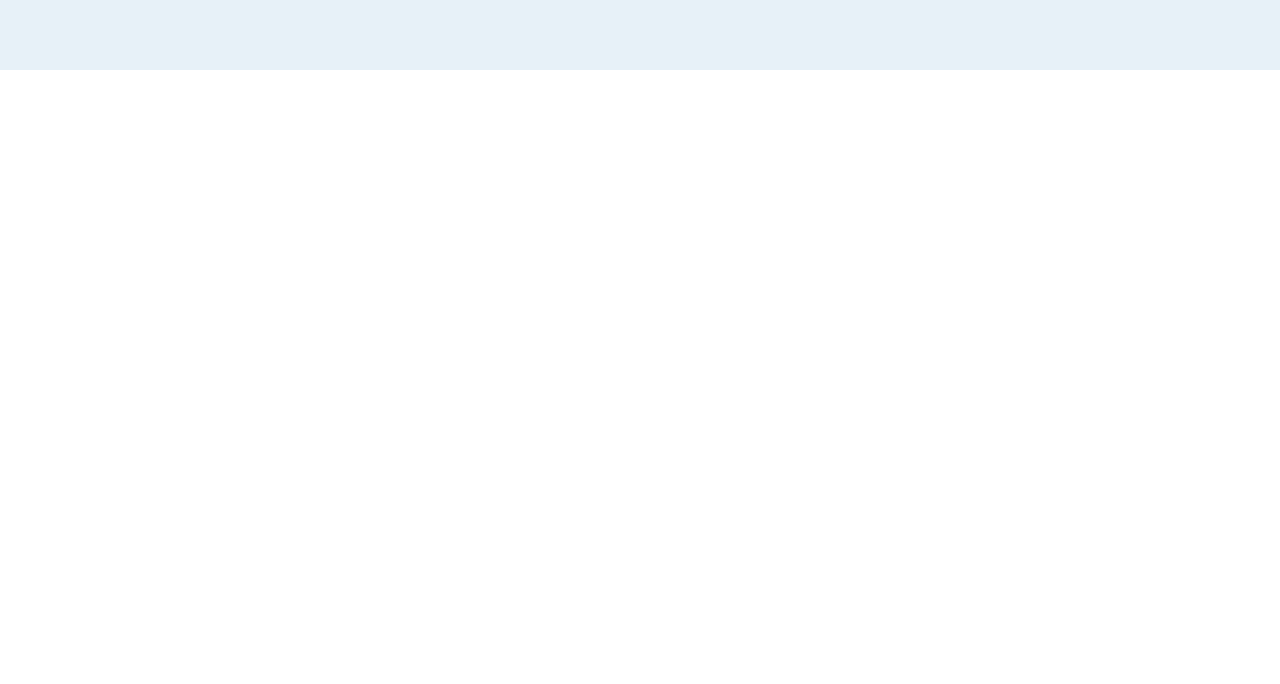
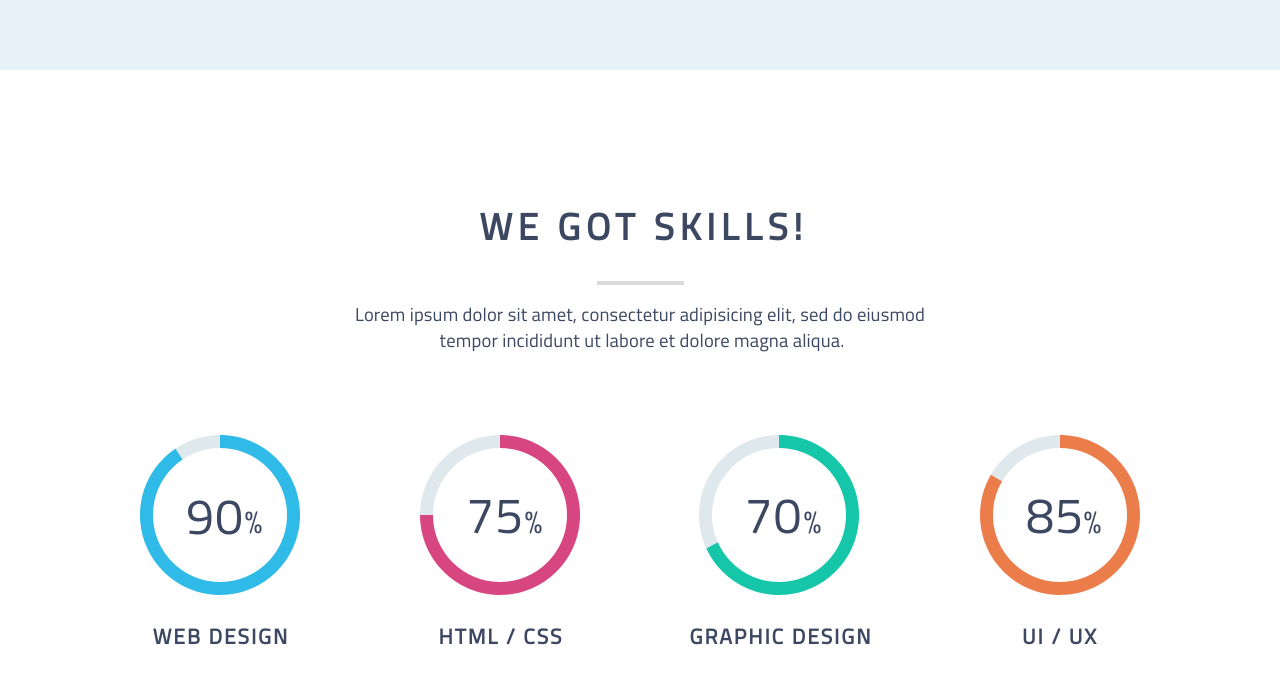
Before and after one commit to Chipik1/layout__6, a website built with Parcel: page index.html in a window 1280 px wide. Shown: the part 2187-2871 px from the top of the page. Before the commit the page ends 2257 px from the top, so only its background shows below. Built offline with nearby package versions, Linux system fonts and the light colour scheme.

Commit message:
skills block

```diff
--- a/index.html
+++ b/index.html
@@ -142,6 +142,42 @@
     </div>
   </div>
 </div>
+<div class="skills">
+  <div class="col-12">
+    <h1>WE GOT SKILLS!</h1>
+    <div class="line">
+      <img src="img/line_94.png" height="4" width="87"/>
+    </div>
+    <p>Lorem ipsum dolor sit amet, consectetur adipisicing elit, sed do eiusmod</p>
+      <p>tempor incididunt ut labore et dolore magna aliqua.</p>
+  </div>
+  <div class="icon-wrapper">
+    <div class="col-3">
+      <img src="img/icons/skills icons/blue_circle.png"/>
+      <p>90</p>
+      <span>%</span>
+      <h2>Web Design</h2>
+    </div>
+    <div class="col-3">
+      <img src="img/icons/skills icons/red_circle.png"/>
+      <p>75</p>
+      <span>%</span>
+      <h2>HTML / CSS</h2>
+    </div>
+    <div class="col-3">
+      <img src="img/icons/skills icons/green_circle.png"/>
+      <p>70</p>
+      <span>%</span>
+      <h2>GRAPHIC DESIGN</h2>
+    </div>
+    <div class="col-3">
+      <img src="img/icons/skills icons/orange_circle.png"/>
+      <p>85</p>
+      <span>%</span>
+      <h2>UI / UX</h2>
+    </div>
+  </div>
+</div>
   <script src="js/plugins.js"></script>
   <script src="js/main.js"></script>
 </body>
--- a/scss/site.scss
+++ b/scss/site.scss
@@ -1,6 +1,7 @@
 @import "header";
 @import "services";
 @import "team";
+@import "skills";
 @font-face {
   font-family: 'titilium';
   src: url('/fonts/TitilliumWeb-Regular.ttf') format('ttf');
--- /dev/null
+++ b/scss/skills.scss
@@ -0,0 +1,158 @@
+.skills{
+  width: 100%;
+  height: 655px;
+  background-color: #ffffff;
+  .col-12{
+    width: 1140px;
+    display: flex;
+    justify-content: center;
+    flex-direction: column;
+    margin: auto;
+    h1 {
+      text-align: center;
+      font-family: titillium_webregular, sans-serif;
+      font-size: 37px;
+      line-height: 28px;
+      font-weight: bold;
+      letter-spacing: 5.6px;
+      margin-left: 7px;
+      color: #3c4761;
+      padding-top: 117px;
+    }
+    .line {
+      display: flex;
+      justify-content: center;
+      margin-top: 13px;
+      img {
+        opacity: 0.14;
+        margin-top: 3px;
+      }
+    }
+    p{
+      font-family: titillium_webregular, sans-serif;
+      font-size: 18.6px;
+      line-height: 26px;
+      font-weight: 400;
+      letter-spacing: 0.14px;
+      color: #3c4761;
+      text-align: center;
+      margin-top: 16px;
+    }
+    p:last-child{
+      margin-top: -16px;
+      letter-spacing: 0.15px;
+      margin-left: 4px;
+    }
+  }
+  .icon-wrapper{
+    width: 1140px;
+    display: flex;
+    margin: auto;
+    padding-top: 66px;
+    .col-3{
+      display: flex;
+      flex-direction: column;
+      align-content: center;
+      img{
+        height:160px;
+        width:160px;
+      }
+      p{
+        font-family: titillium_webregular, sans-serif;
+        font-size: 50px;
+        line-height: 20px;
+        font-weight: 300;
+        text-transform: uppercase;
+        letter-spacing: 0.02em;
+        color: #3c4761;
+        text-align: center;
+      }
+      span{
+        font-family: titillium_webregular, sans-serif;
+        line-height: 20px;
+        font-weight: 300;
+        text-transform: uppercase;
+        letter-spacing: 0.02em;
+        color: #3c4761;
+        font-size: 32px;
+        text-align: right;
+      }
+      h2{
+        font-family: titillium_webregular, sans-serif;
+        font-size: 21px;
+        line-height: 18px;
+        font-weight: 700;
+        letter-spacing: 2px;
+        text-transform: uppercase;
+        text-align: center;
+        color: #3c4761;
+        padding-top: 96px;
+      }
+    }
+
+    .col-3:nth-child(1){
+      img{
+        margin-left: 55px;
+      }
+      p{
+        margin-top: -90px;
+        margin-left: 5px;
+      }
+      span{
+        margin-top: -30px;
+        margin-right: 77px;
+      }
+      h2{
+        margin-left: 17px;
+      }
+    }
+    .col-3:nth-child(2){
+      img{
+        margin-left: 50px;
+      }
+      p{
+        margin-top: -91px;
+        margin-right: 5px;
+      }
+      span{
+        margin-top: -29px;
+        margin-right: 82px;
+      }
+      h2{
+        margin-left: 7px;
+      }
+    }
+    .col-3:nth-child(3){
+      img{
+        margin-left: 44px;
+      }
+      p{
+        margin-top: -91px;
+        margin-right: 18px;
+      }
+      span{
+        margin-top: -29px;
+        margin-right: 88px;
+      }
+      h2{
+        margin-right: 3px;
+      }
+    }
+    .col-3:nth-child(4){
+      img{
+        margin-left: 40px;
+      }
+      p{
+        margin-top: -91px;
+        margin-right: 25px;
+      }
+      span{
+        margin-top: -29px;
+        margin-right: 93px;
+      }
+      h2{
+        margin-right: 15px;
+      }
+    }
+  }
+}
```
Also changed, not shown: css/site.css, css/skills.css (added), img/icons/skills icons/blue_circle.png (added), img/icons/skills icons/green_circle.png (added), img/icons/skills icons/orange_circle.png (added), img/icons/skills icons/red_circle.png (added), 2 other files.
